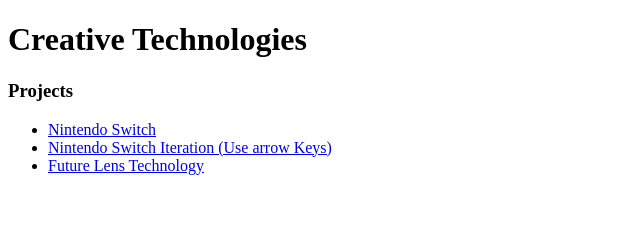
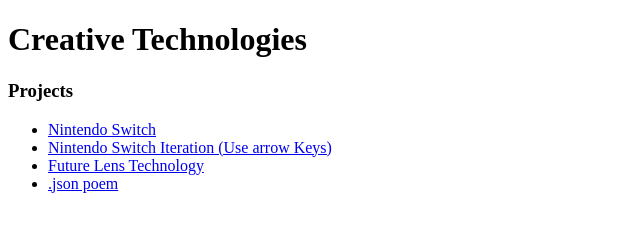
Before and after one commit to cam-harp/cam-harp.github.io, a plain HTML site: page index.html in a window 1280 px wide. Shown: the full height of the page, 0-640 px from the left. Drawn offline with Linux system fonts and the light colour scheme.

Commit message:
added json poem

```diff
--- a/index.html
+++ b/index.html
@@ -9,8 +9,9 @@
     <h3>Projects</h3>
     <ul>
         <li><a href="https://editor.p5js.org/ccharp/sketches/L1IFyTiiz" target="_blank" rel="noopener noreferrer">Nintendo Switch</a></li>
-        <li><a href ="nintendo/iterate.html" target="_blank" rel="noopener noreferrer">Nintendo Switch Iteration (Use arrow Keys)</a></li>
+        <li><a href="nintendo/iterate.html" target="_blank" rel="noopener noreferrer">Nintendo Switch Iteration (Use arrow Keys)</a></li>
         <li><a href="https://editor.p5js.org/ccharp/sketches/Av_BZCXPj" target="_blank" rel="noopener noreferrer">Future Lens Technology</a></li>
+        <li><a href="poem/poem.json" target="_blank" rel="noopener noreferrer">.json poem</a></li>
 
     </ul>
 </body>
```
